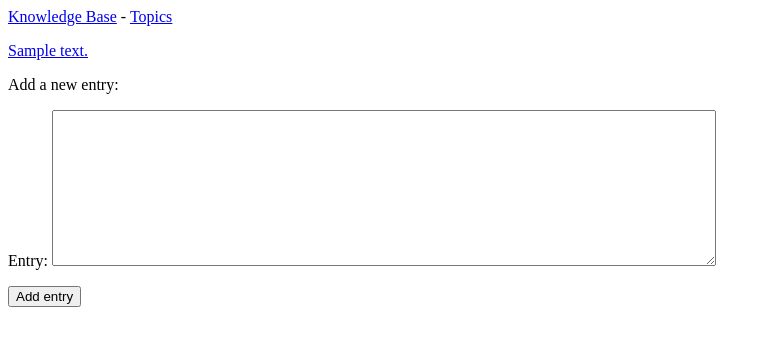
After one commit to BoroduliaRoman/knowledge-base, a Django app: page /new_entry/1/ in a window 1280 px wide. The commit adds this page. Shown: the top 346 px of the page, without its empty margins (0-771 px from the left). Run offline with Django 5.2, Linux system fonts and the light colour scheme; tables that the repository leaves empty hold one stand-in row (values such as "Sample post").

Commit message:
Add new entry form

```diff
--- a/knowledge_logs/forms.py
+++ b/knowledge_logs/forms.py
@@ -1,9 +1,16 @@
 from django import forms
 
-from .models import Topic
+from .models import Topic, Entry
 
 class TopicForm(forms.ModelForm):
     class Meta:
         model = Topic
         fields = ['text']
         labels = {'text': ''}
+
+class EntryForm(forms.ModelForm):
+    class Meta:
+        model = Entry
+        fields = ['text']
+        labels = {'text': 'Entry:'}
+        widgets = {'text': forms.Textarea(attrs={'cols': 80})}
--- /dev/null
+++ b/knowledge_logs/templates/knowledge_logs/new_entry.html
@@ -0,0 +1,14 @@
+{% extends 'knowledge_logs/base.html' %}
+
+{% block content %}
+
+<p><a href="{% url 'knowledge_logs:topic' topic.id %}">{{ topic }}</a></p>
+
+<p>Add a new entry:</p>
+<form action="{% url 'knowledge_logs:new_entry' topic.id %}" method='post'>
+    {% csrf_token %}
+    {{ form.as_p }}
+    <button name="submit">Add entry</button>
+</form>
+
+{% endblock content %}
--- a/knowledge_logs/templates/knowledge_logs/topic.html
+++ b/knowledge_logs/templates/knowledge_logs/topic.html
@@ -5,6 +5,9 @@
 <p>Topic: {{ topic }}</p>
 
 <p>Entries:</p>
+<p>
+    <a href="{% url 'knowledge_logs:new_entry' topic.id %}">Add new entry</a>
+</p>
 <ul>
 {% for entry in entries %}
     <li>
--- a/knowledge_logs/urls.py
+++ b/knowledge_logs/urls.py
@@ -13,5 +13,7 @@ urlpatterns = [
     # Page with detail info by each topic
     path('topics/<int:topic_id>/', views.topic, name='topic'),
     # Page for adding new topic
-    path('new_topic/', views.new_topic, name='new_topic')
+    path('new_topic/', views.new_topic, name='new_topic'),
+    # Page for adding new entry
+    path('new_entry/<int:topic_id>/', views.new_entry, name='new_entry'),
 ]
--- a/knowledge_logs/views.py
+++ b/knowledge_logs/views.py
@@ -1,6 +1,6 @@
 from django.shortcuts import render, redirect
 from .models import Topic
-from .forms import TopicForm
+from .forms import TopicForm, EntryForm
 
 # Create your views here.
 
@@ -36,3 +36,22 @@ def new_topic(request):
     # Show empty or isn't valid form
     context = {'form': form}
     return render(request, 'knowledge_logs/new_topic.html', context)
+
+def new_entry(request, topic_id):
+    """Adding new entry by topic"""
+    topic = Topic.objects.get(id=topic_id)
+    if request.method != 'POST':
+        # Data wasn't sent; Create new form
+        form = EntryForm()
+    else:
+        # Data was send 'POST'; Proceed the data
+        form = EntryForm(data=request.POST)
+        if form.is_valid():
+            new_entry = form.save(commit=False)
+            new_entry.topic = topic
+            new_entry.save()
+            return redirect('knowledge_logs:topic', topic_id=topic_id)
+
+    # Show empty or isn't valid form
+    content = {'topic': topic, 'form': form}
+    return render(request, 'knowledge_logs/new_entry.html', content)
```
